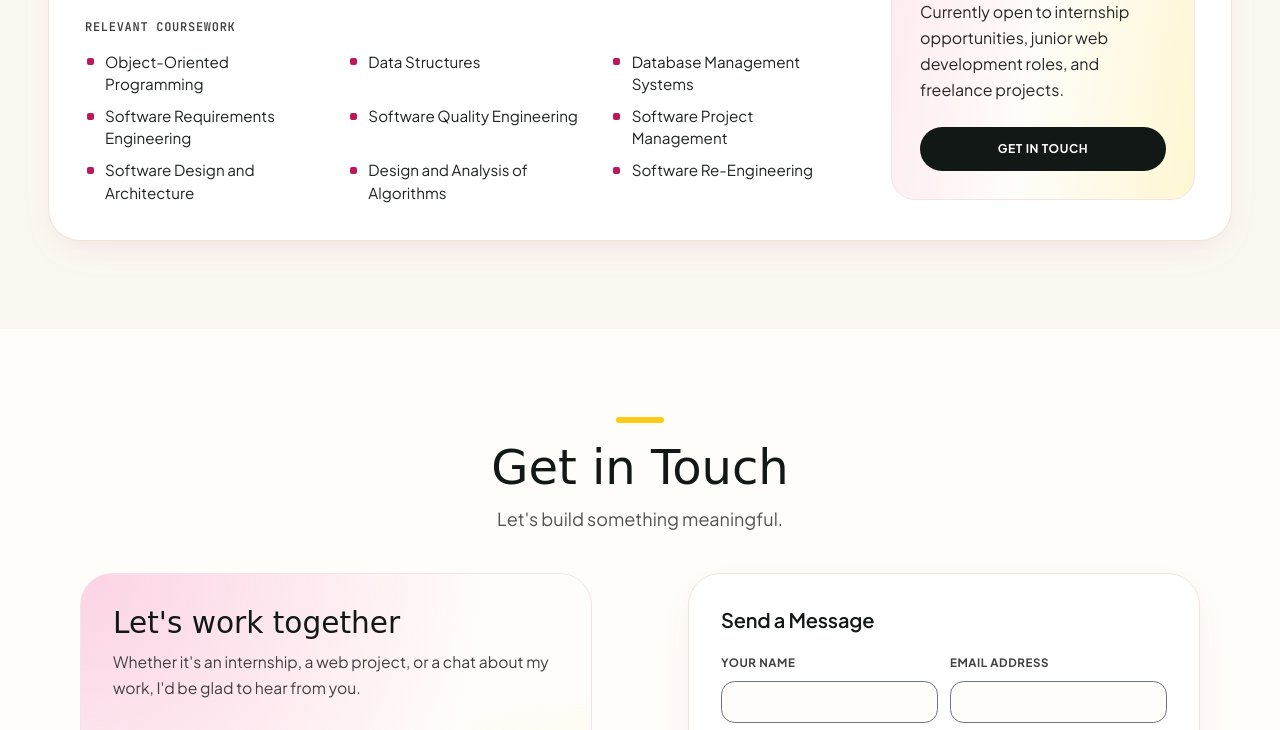
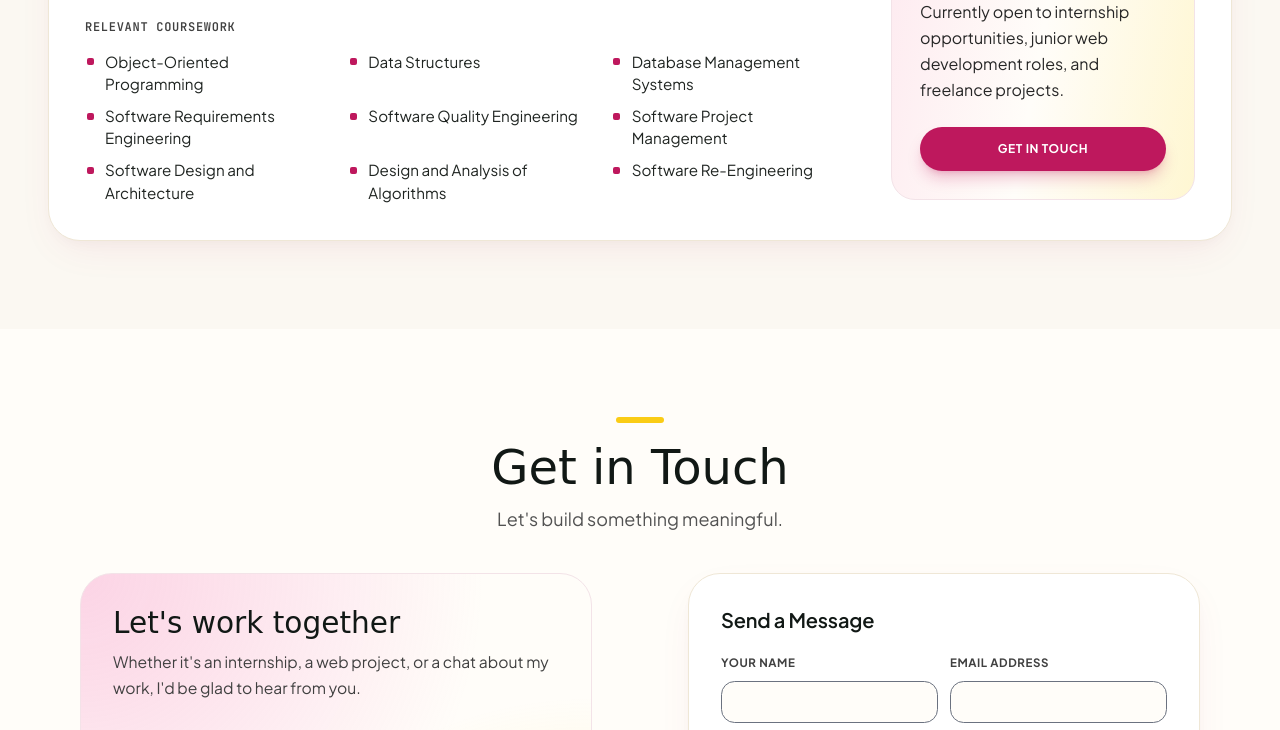
Before and after one commit to abeera-devhub/abeera-portfolio, a plain HTML site: page index.html in a window 1280 px wide. Shown: the part 5620-6350 px from the top of the page. Drawn offline with nearby package versions, Linux system fonts and the light colour scheme; a web font is replaced by a local one.

Commit message:
Match the location card button to the other berry buttons
Swap the charcoal "Get in Touch" button for the same berry fill,
darker berry hover, soft shadow and lift used by Explore My Work and
Send Message.

Co-Authored-By: Claude Opus 5.5 <noreply@anthropic.com>

```diff
--- a/index.html
+++ b/index.html
@@ -452,7 +452,7 @@
           <span class="availability-icon"><svg class="w-6 h-6" viewBox="0 0 24 24" fill="none" stroke="currentColor" stroke-width="1.75" stroke-linecap="round" stroke-linejoin="round" aria-hidden="true" focusable="false"><path d="M12 21s-7-6.2-7-11.5a7 7 0 0 1 14 0C19 14.8 12 21 12 21z"/><circle cx="12" cy="9.5" r="2.5"/></svg></span>
           <h3 class="mt-4 text-headline-sm text-charcoal-900" id="availability-title">Lahore, Pakistan</h3>
           <p class="mt-2 text-body-md text-neutral-800">Currently open to internship opportunities, junior web development roles, and freelance projects.</p>
-          <a class="mt-6 inline-flex items-center justify-center w-full min-h-[2.75rem] bg-charcoal-900 text-white rounded-full text-xs font-bold uppercase tracking-wider hover:bg-berry-700 active:scale-[0.97] transition-all" href="#contact">Get in Touch</a>
+          <a class="mt-6 inline-flex items-center justify-center w-full min-h-[2.75rem] bg-berry-700 hover:bg-berry-800 text-white rounded-full text-xs font-bold uppercase tracking-wider shadow-lg shadow-berry-700/25 hover:-translate-y-0.5 active:scale-[0.97] transition-all" href="#contact">Get in Touch</a>
         </aside>
         </div>
       </div>
```
